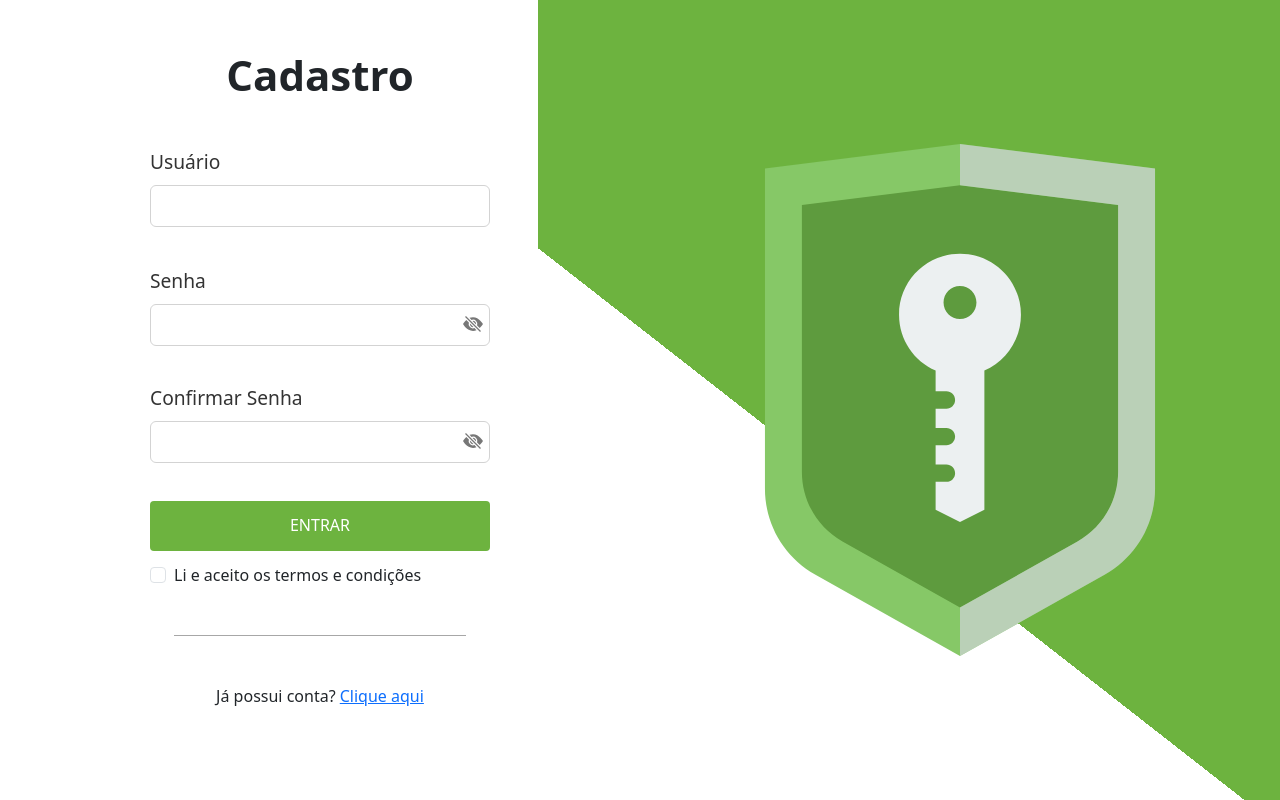
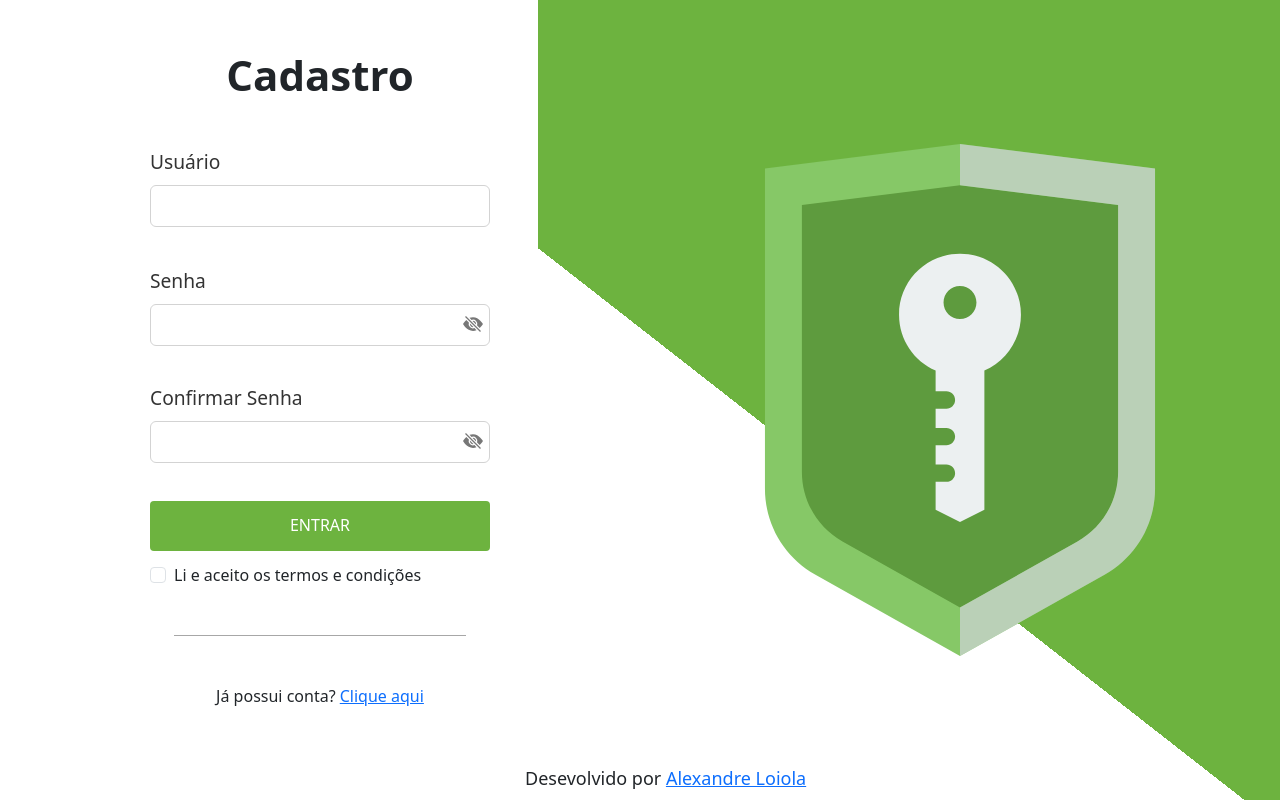
Before and after one commit to AlexandreLoiola/Sistema-de-Autentica-o-e-Autoriza-o, a React (Vite) app in the folder frontend/: page /signup in a window 1280 px wide. Built offline with nearby package versions, Linux system fonts and the light colour scheme.

Commit message:
feat: Add footer to pages

```diff
--- /dev/null
+++ b/frontend/src/Components/Footer/Footer.tsx
@@ -0,0 +1,14 @@
+import React from "react";
+import { StyledFixedContainer, StyledText } from "./styles";
+
+const Footer: React.FC = () => {
+  return (
+    <StyledFixedContainer>
+      <StyledText>
+        Desevolvido por{" "}
+        <a href="https://alexandreloiola.galatus.com.br">Alexandre Loiola</a>
+      </StyledText>
+    </StyledFixedContainer>
+  );
+};
+export default Footer;
--- /dev/null
+++ b/frontend/src/Components/Footer/styles.ts
@@ -0,0 +1,16 @@
+import styled from "styled-components";
+
+export const StyledFixedContainer = styled.div`
+  display: flex;
+  justify-content: center;
+  align-items: center;
+  position: absolute;
+  bottom: 1vh;
+  width: 100vw;
+  padding-left: 4%;
+`;
+
+export const StyledText = styled.span`
+  font-size: 18px;
+  font-weight: 400;
+`;
--- a/frontend/src/Pages/Login/Login.tsx
+++ b/frontend/src/Pages/Login/Login.tsx
@@ -1,15 +1,11 @@
 import React from "react";
-import {
-  Container,
-  ContainerLeft,
-  StyledLink,
-  StyledTitle,
-} from "./styles";
+import { Container, ContainerLeft, StyledLink, StyledTitle } from "./styles";
 import PasswordInput from "../../Components/Forms/PasswordForm";
 import TextForm from "../../Components/Forms/TextForm";
 import { FormContainer, StyledFormButton } from "../../Components/Forms/styles";
 import CheckboxForm from "../../Components/Forms/CheckboxForm";
 import ShieldContainer from "../../Components/ShieldContainer/ShieldContainer";
+import Footer from "../../Components/Footer/Footer";
 
 const Login: React.FC = () => {
   return (
@@ -66,6 +62,7 @@ const Login: React.FC = () => {
         </FormContainer>
       </ContainerLeft>
       <ShieldContainer />
+      <Footer />
     </Container>
   );
 };
--- a/frontend/src/Pages/RecoverPass/AlterPassword.tsx
+++ b/frontend/src/Pages/RecoverPass/AlterPassword.tsx
@@ -7,6 +7,7 @@ import {
 import { FormContainer, StyledFormButton } from "../../Components/Forms/styles";
 import PasswordInput from "../../Components/Forms/PasswordForm";
 import ShieldContainer from "../../Components/ShieldContainer/ShieldContainer";
+import Footer from "../../Components/Footer/Footer";
 
 const AlterPassword: React.FC = () => {
   return (
@@ -36,6 +37,7 @@ const AlterPassword: React.FC = () => {
         </FormContainer>
       </ContainerLeft>
       <ShieldContainer />
+      <Footer />
     </Container>
   );
 };
--- a/frontend/src/Pages/RecoverPass/RecoverPass.tsx
+++ b/frontend/src/Pages/RecoverPass/RecoverPass.tsx
@@ -11,6 +11,7 @@ import {
   StyledList,
 } from "./styles";
 import ShieldContainer from "../../Components/ShieldContainer/ShieldContainer";
+import Footer from "../../Components/Footer/Footer";
 
 const RecoverPass: React.FC = () => {
   return (
@@ -46,6 +47,7 @@ const RecoverPass: React.FC = () => {
         </FormContainer>
       </ContainerLeft>
       <ShieldContainer />
+      <Footer />
     </Container>
   );
 };
--- a/frontend/src/Pages/SignUp/SignUp.tsx
+++ b/frontend/src/Pages/SignUp/SignUp.tsx
@@ -1,15 +1,11 @@
 import React from "react";
-import {
-  Container,
-  ContainerLeft,
-  StyledLink,
-  StyledTitle,
-} from "./styles";
+import { Container, ContainerLeft, StyledLink, StyledTitle } from "./styles";
 import PasswordInput from "../../Components/Forms/PasswordForm";
 import TextForm from "../../Components/Forms/TextForm";
 import { FormContainer, StyledFormButton } from "../../Components/Forms/styles";
 import CheckboxForm from "../../Components/Forms/CheckboxForm";
 import ShieldContainer from "../../Components/ShieldContainer/ShieldContainer";
+import Footer from "../../Components/Footer/Footer";
 
 const SignUp: React.FC = () => {
   return (
@@ -73,6 +69,7 @@ const SignUp: React.FC = () => {
         </FormContainer>
       </ContainerLeft>
       <ShieldContainer />
+      <Footer />
     </Container>
   );
 };
```
